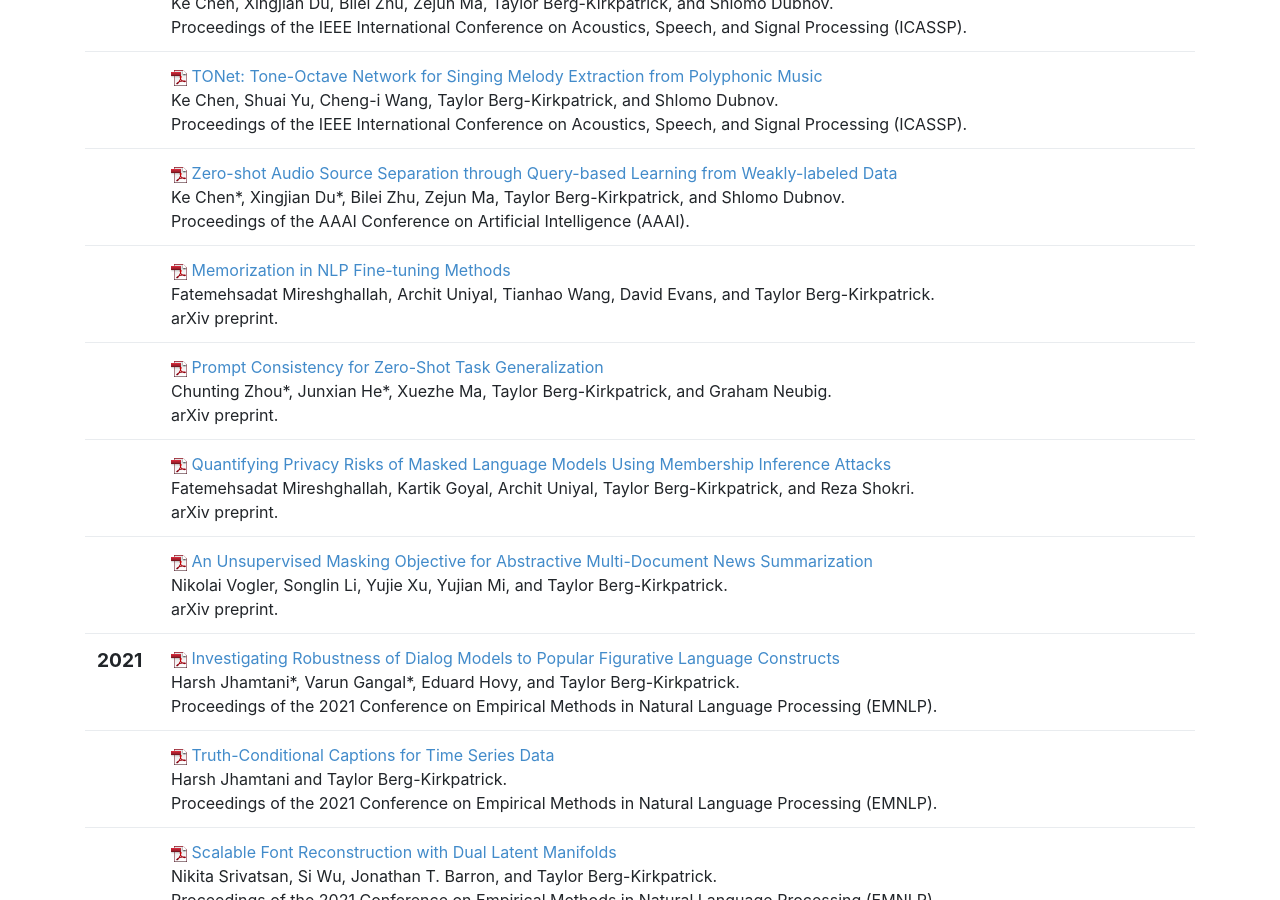
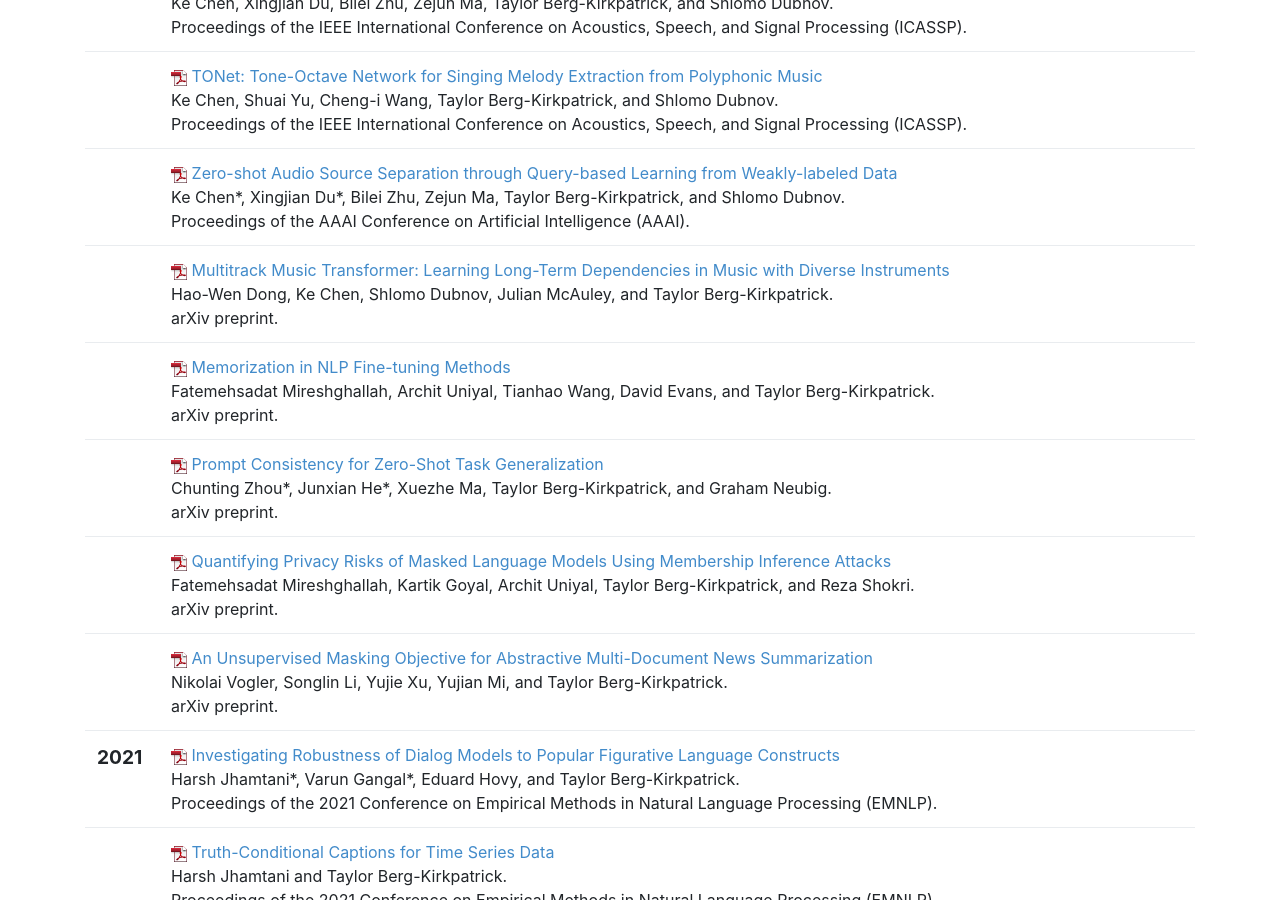
Before and after one commit to icebergnlp/icebergnlp.github.io, a Jekyll site: the page built from publications.html, in a window 1280 px wide and 900 px high, scrolled down 1152 px. Built offline with Jekyll 4.4.1, drawn with Linux system fonts in a browser that asks for light colours.

Commit message:
Added Herman & Ke's preprint

```diff
--- a/_includes/pubs.html
+++ b/_includes/pubs.html
@@ -278,6 +278,28 @@
 			<span class="pubtitle">
 					<img src="img/pdficon_small.png" width="16"
 						height="16" alt="PDF" />
+				<a href="https://arxiv.org/pdf/2207.06983.pdf">Multitrack Music Transformer: Learning Long-Term Dependencies in Music with Diverse Instruments</a>
+			</span><br />
+			<span class="authors">
+				Hao-Wen Dong, Ke Chen, Shlomo Dubnov, Julian McAuley, and Taylor Berg-Kirkpatrick.
+			</span><br />
+			<span class="venuetype"></span><span class="venue">arXiv preprint</span>.
+			<br />
+			<span class="links">
+			</span>
+		</td>
+	</tr>
+	<tr>
+		<td>
+			<span class="date">
+
+
+			</span>
+		</td>
+		<td class="publication">
+			<span class="pubtitle">
+					<img src="img/pdficon_small.png" width="16"
+						height="16" alt="PDF" />
 				<a href="https://arxiv.org/pdf/2205.12506.pdf">Memorization in NLP Fine-tuning Methods</a>
 			</span><br />
 			<span class="authors">
```
Also changed, not shown: bib/berglab-pubs.bib (+8 -0 lines).
